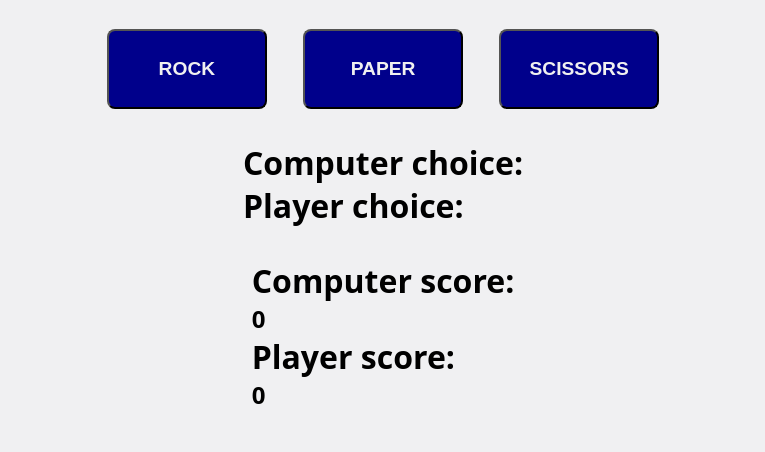
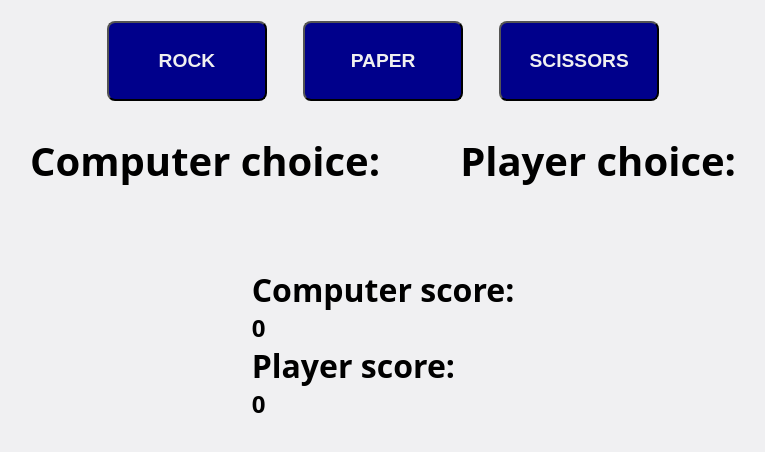
Before and after one commit to ramgarces/TOP-RockPaperScissors, a plain HTML site: page index.html in a window 1280 px wide. Shown: the part 236-688 px from the top of the page, without its empty margins (257-1022 px from the left). Drawn offline with Linux system fonts and the light colour scheme.

Commit message:
Add styling to choices elements

```diff
--- a/styles.css
+++ b/styles.css
@@ -39,3 +39,17 @@ body {
     background-color: rgb(0, 0, 139);
     color: rgb(240, 240, 240);
 }
+
+.choices-container {
+    display: flex;
+    gap: 5rem;
+    text-align: center;
+    font-size: 20px;
+}
+
+.computer-choice,
+.player-choice {
+    height: 2rem;
+    width: auto;
+    margin-top: 16px;
+}
```
